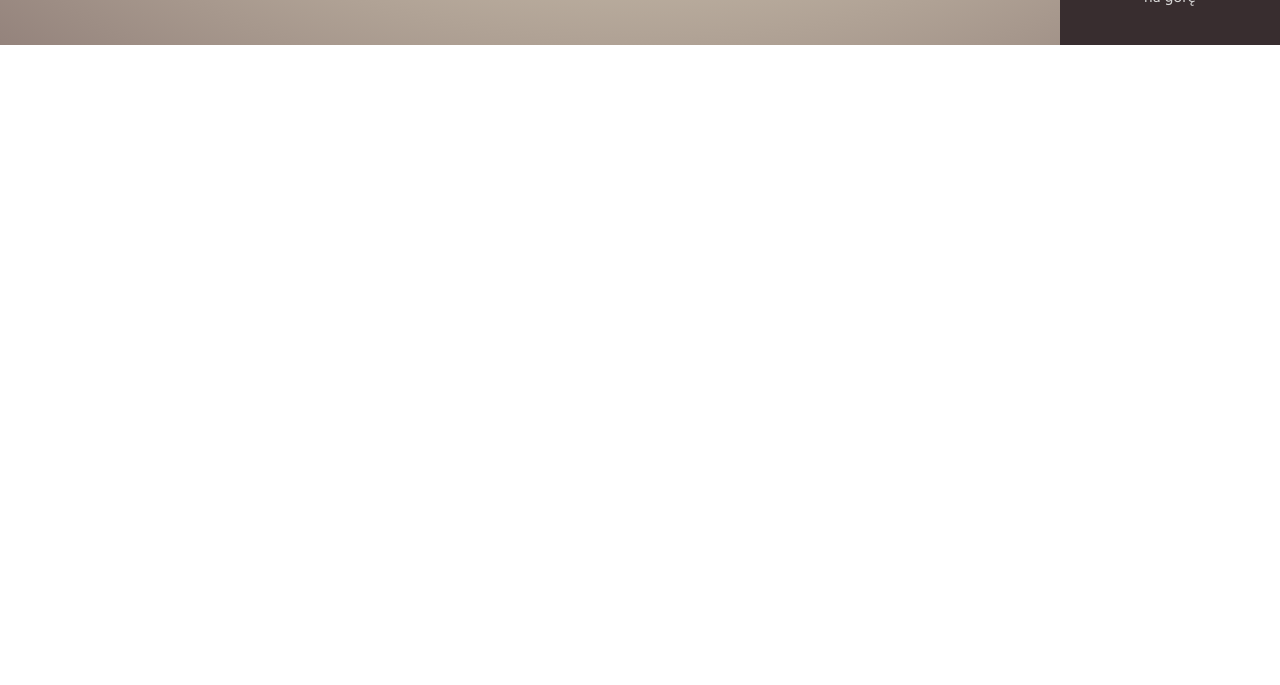
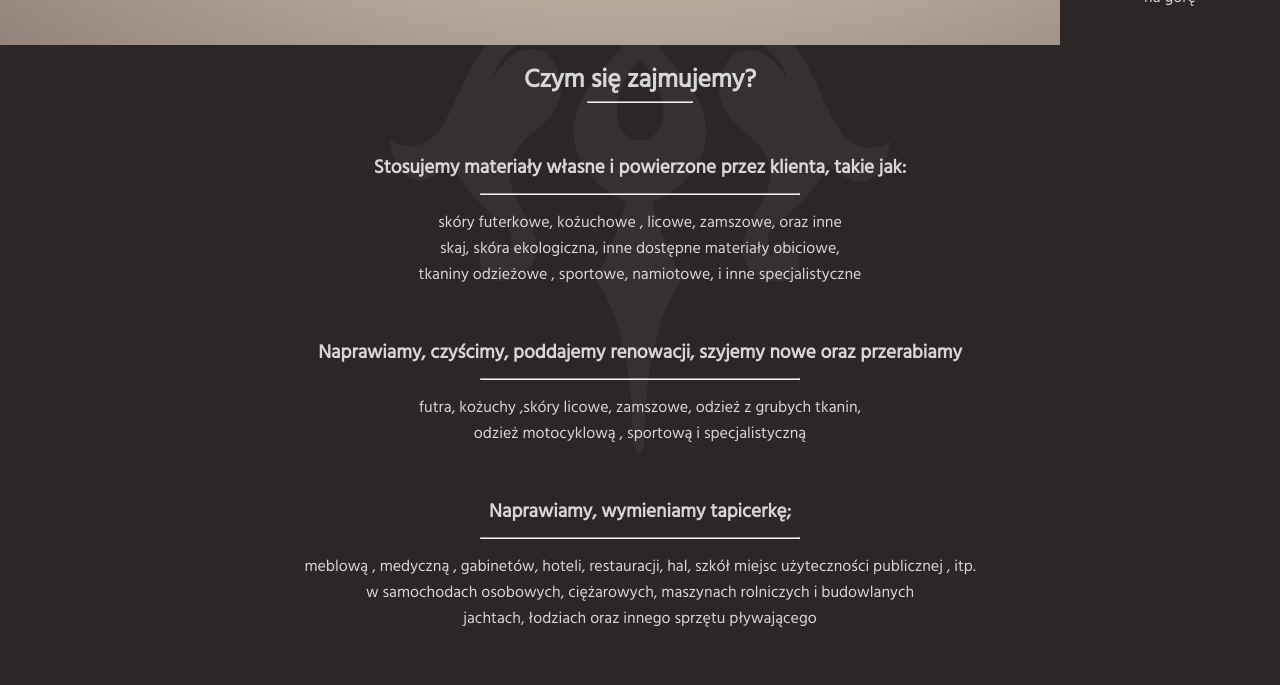
Before and after one commit to broniekMat/kusnierz-konin, a website: page index.html in a window 1280 px wide. Shown: the part 755-1440 px from the top of the page. Drawn offline with Linux system fonts and the light colour scheme.

Commit message:
Style section about

```diff
--- a/index.html
+++ b/index.html
@@ -46,6 +46,37 @@
             <img src="./images/contact-arrow.svg" alt="">
         </div>
     </section>
+    <section class="about">
+        <img src="./images/about-image.svg" alt="">
+        <div class="container">
+            <h5>Czym się zajmujemy?</h5>
+            <hr class="col-1">
+            <div class="spec">
+                <p class="main-text">Stosujemy materiały własne i powierzone przez klienta, takie jak:</p>
+                <hr class="col-3">
+                <p class="description"> skóry futerkowe, kożuchowe , licowe, zamszowe, oraz inne</br>
+                    skaj, skóra ekologiczna, inne dostępne materiały obiciowe, </br>
+                    tkaniny odzieżowe , sportowe, namiotowe, i inne specjalistyczne
+                </p>
+            </div>
+            <div class="spec">
+                <p class="main-text">Naprawiamy, czyścimy, poddajemy renowacji, szyjemy nowe oraz przerabiamy</p>
+                <hr class="col-3">
+                <p class="description">futra, kożuchy ,skóry licowe, zamszowe, odzież z grubych tkanin, </br>odzież
+                    motocyklową , sportową i specjalistyczną
+                </p>
+            </div>
+            <div class="spec">
+                <p class="main-text">Naprawiamy, wymieniamy tapicerkę;</p>
+                <hr class="col-3">
+                <p class="description">meblową , medyczną , gabinetów, hoteli, restauracji, hal, szkół
+                    miejsc użyteczności publicznej , itp.<br>
+                    w samochodach osobowych, ciężarowych, maszynach rolniczych i budowlanych</br>
+                    jachtach, łodziach oraz innego sprzętu pływającego
+                </p>
+            </div>
+        </div>
+    </section>
 </body>
 
 <script src="./vendor/jquery-3.3.1.min.js"></script>
--- /dev/null
+++ b/sass/_about.scss
@@ -0,0 +1,39 @@
+.about {
+    height: 100vh;
+    background-color: $background-color-darker;
+    position: relative;
+    overflow: hidden;
+    text-align: center;
+    color: $font-color-light;
+
+    img {
+        position: absolute;
+        left: 50%;
+        top: -38px;
+        transform: translate(-50%, 0);
+
+    }
+
+    h5 {
+        font-size: 2vw;
+        margin-top: 15px;
+    }
+
+    hr {
+        margin: 0 auto;
+    }
+
+    .spec {
+        margin-top: 50px;
+
+        hr {
+            margin-top: 10px;
+            margin-bottom: 15px;
+        }
+
+        .main-text {
+            font-size: 1.5vw;
+            font-weight: bold;
+        }
+    }
+}
--- a/sass/_nav.scss
+++ b/sass/_nav.scss
@@ -4,7 +4,7 @@ nav {
     position: fixed;
     right: 0;
     top: 0;
-    background-color: $font-color-dark;
+    background-color: $background-color-darker;
     color: $font-color-light;
     z-index: 1;
 
--- a/sass/_variables.scss
+++ b/sass/_variables.scss
@@ -1,4 +1,5 @@
 /* VARIABLES */
 
-$font-color-dark: #382d2f;
+$background-color-dark: #382d2f;
+$background-color-darker: #2c2626;
 $font-color-light: #D7D6D6;
--- a/sass/style.scss
+++ b/sass/style.scss
@@ -3,3 +3,4 @@
 @import "nav";
 @import "jumbotron";
 @import "column";
+@import "about";
--- a/script.js
+++ b/script.js
@@ -3,5 +3,4 @@ $(document).ready(function () {
 });
 $('.owl-carousel').owlCarousel({
     items: 1
-
 })
```
Also changed, not shown: css/style.css, images/about-image.svg (added), 1 other file.
